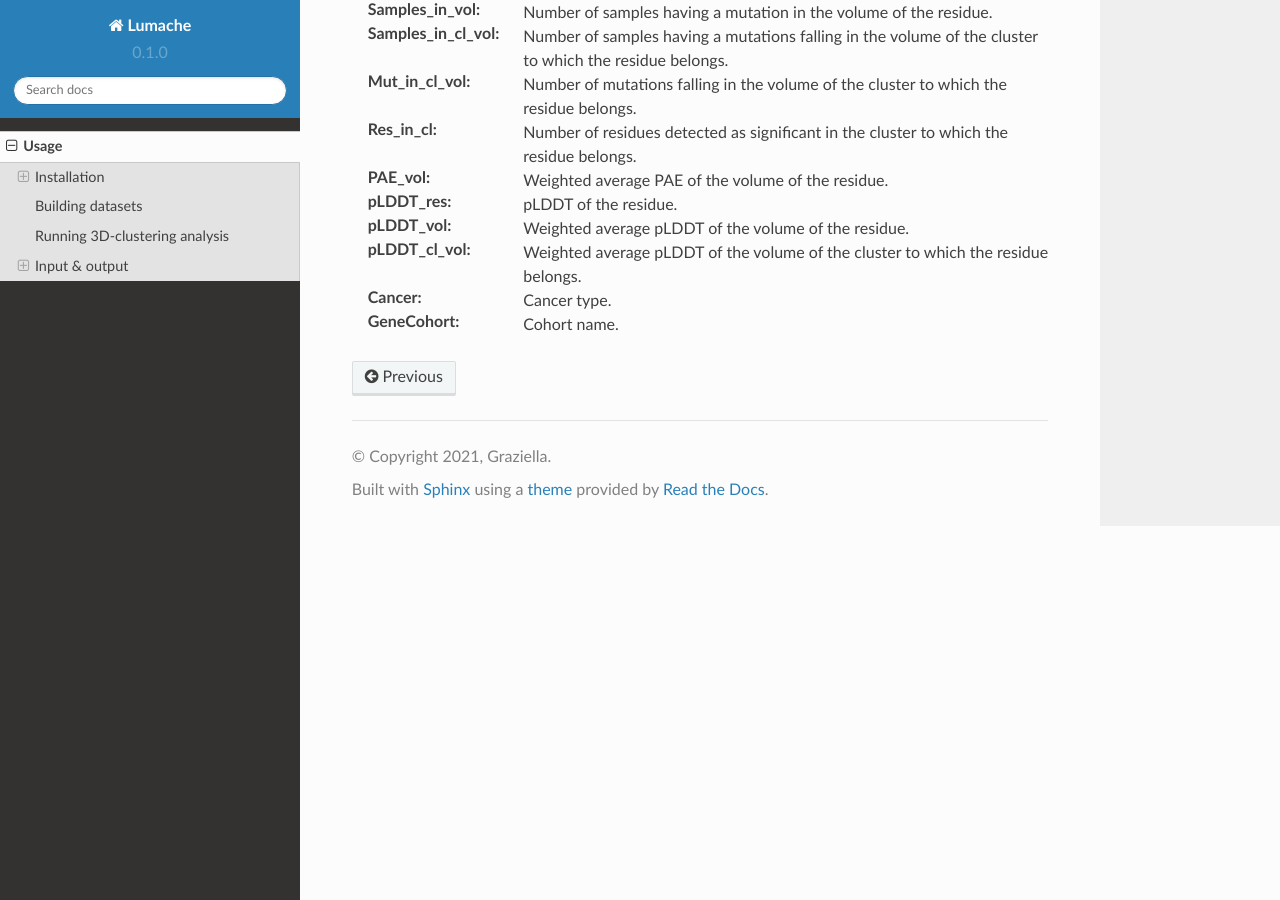
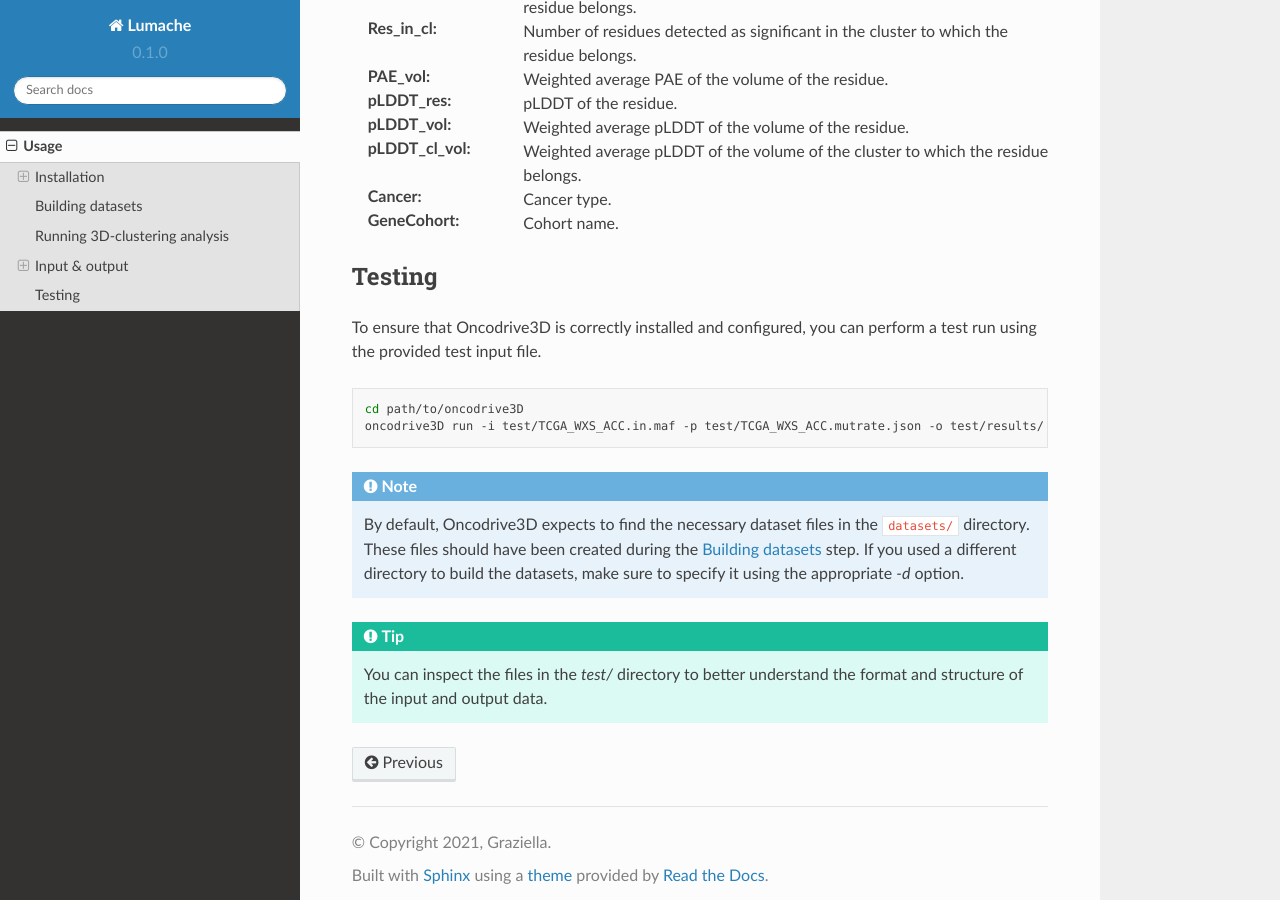
Before and after one commit to St3451/readthedocs_tmp, a Sphinx documentation site: the page built from docs/source/usage.rst, in a window 1280 px wide and 900 px high, scrolled down 7397 px. Built offline with Sphinx 7.4.7 and the Read the Docs theme 2.0.0, drawn with Linux system fonts in a browser that asks for light colours; some of the changed text lies outside the part shown.

Commit message:
Update docs

```diff
--- a/docs/source/usage.rst
+++ b/docs/source/usage.rst
@@ -306,3 +302,27 @@ It includes the following fields:
 :pLDDT_cl_vol: Weighted average pLDDT of the volume of the cluster to which the residue belongs.
 :Cancer: Cancer type.
 :GeneCohort: Cohort name.
+
+
+Testing
+-------
+
+To ensure that Oncodrive3D is correctly installed and configured, you can
+perform a test run using the provided test input file.
+
+.. code-block:: bash
+
+   cd path/to/oncodrive3D
+   oncodrive3D run -i test/TCGA_WXS_ACC.in.maf -p test/TCGA_WXS_ACC.mutrate.json -o test/results/
+
+.. note::
+
+   By default, Oncodrive3D expects to find the necessary dataset files in the
+   ``datasets/`` directory. These files should have been created during the
+   :ref:`building datasets` step. If you used a different directory to build
+   the datasets, make sure to specify it using the appropriate `-d` option.
+
+.. tip::
+
+   You can inspect the files in the `test/` directory to better understand the
+   format and structure of the input and output data.
```
Also changed, not shown: other parts of docs/source/usage.rst (+1 -5 lines).
